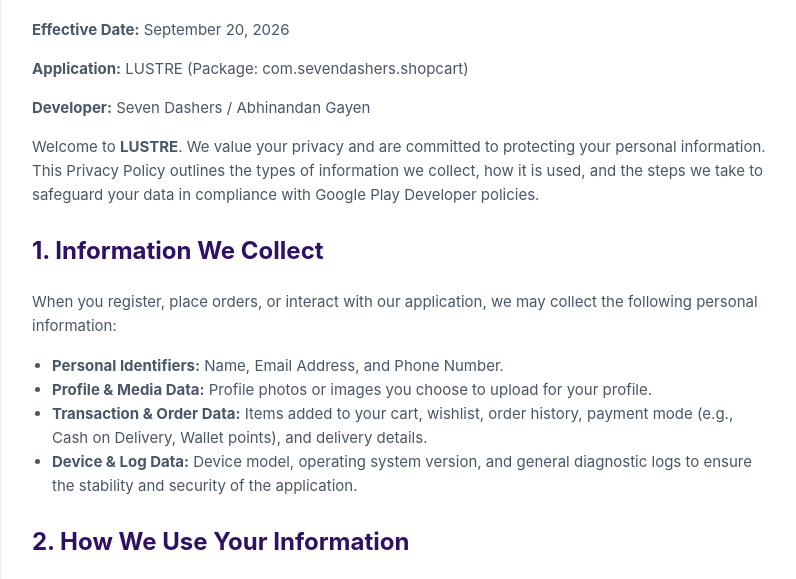
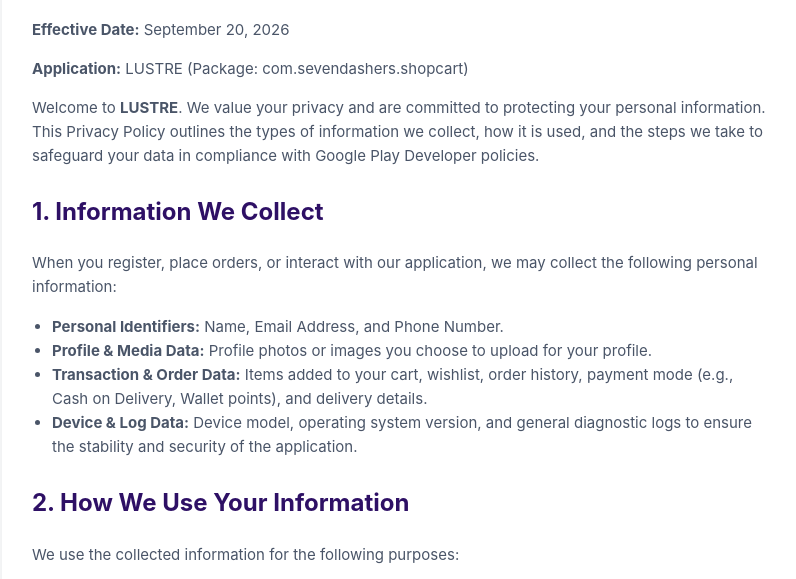
Before and after one commit to Madhab-Shit/-LUSTRE---Privacy-Policy, a plain HTML site: page index.html in a window 1280 px wide. Shown: the part 138-717 px from the top of the page, without its empty margins (238-1034 px from the left). Drawn offline with Linux system fonts and the light colour scheme.

Commit message:
Update privacy policy by removing developer details
Removed developer information from the privacy policy.

```diff
--- a/index.html
+++ b/index.html
@@ -57,7 +57,6 @@
     <h1>Privacy Policy for LUSTRE</h1>
     <p><strong>Effective Date:</strong> September 20, 2026</p>
     <p><strong>Application:</strong> LUSTRE (Package: com.sevendashers.shopcart)</p>
-    <p><strong>Developer:</strong> Seven Dashers / Abhinandan Gayen</p>
 
     <p>Welcome to <strong>LUSTRE</strong>. We value your privacy and are committed to protecting your personal information. This Privacy Policy outlines the types of information we collect, how it is used, and the steps we take to safeguard your data in compliance with Google Play Developer policies.</p>
 
```
